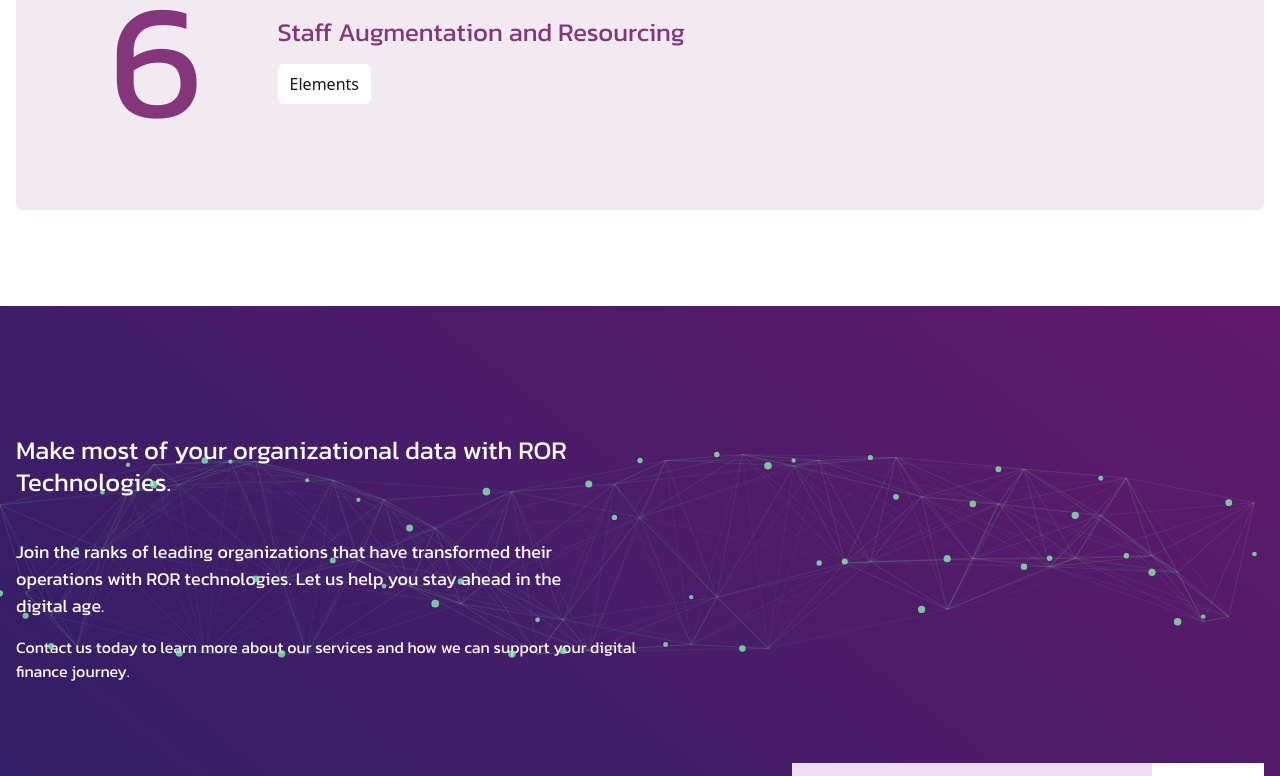
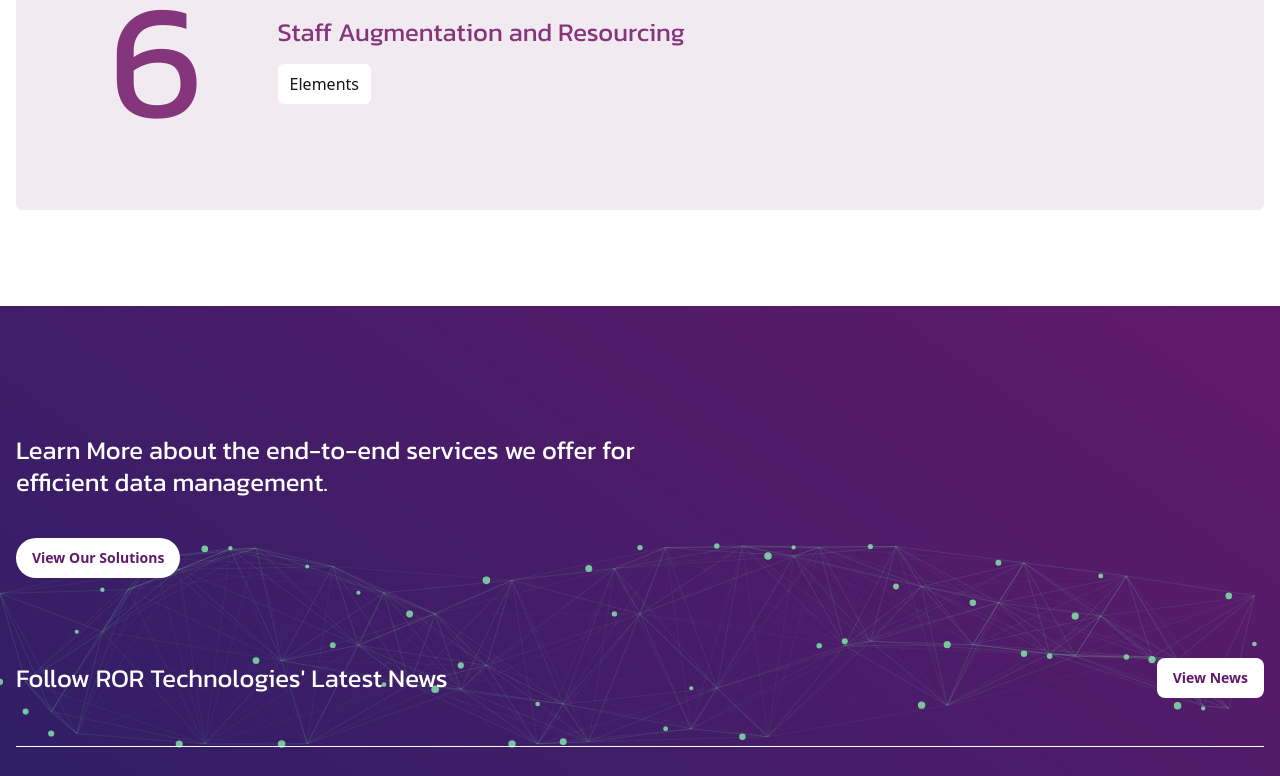
Before and after one commit to venkatsundaraj/ror-tech, a Next.js app: page /our-services in a window 1280 px wide. Shown: the part 2000-2776 px from the top of the page. Built offline with nearby package versions, Linux system fonts and the light colour scheme.

Commit message:
hello-world

```diff
--- a/src/app/_components/background-svg.tsx
+++ b/src/app/_components/background-svg.tsx
@@ -83,7 +83,7 @@ const BackgroundSVG: FC<BackgroundSVGProps> = () => {
               cy={cy}
               r={radius}
               fill={getRandomColor()}
-              className="opacity-75"
+              className="opacity-40"
             />
           );
         })}
@@ -101,7 +101,12 @@ const BackgroundSVG: FC<BackgroundSVGProps> = () => {
         ].map((animPath, i) => {
           const radius = 3 + (i % 4); // Vary radius between 3, 4, 5, and 6
           return (
-            <circle key={`anim-dot-${i}`} fill={getRandomColor()} r={radius}>
+            <circle
+              className="opacity-40"
+              key={`anim-dot-${i}`}
+              fill={getRandomColor()}
+              r={radius}
+            >
               <animateMotion
                 dur={animPath.duration}
                 repeatCount="indefinite"
--- a/src/app/_components/footer.tsx
+++ b/src/app/_components/footer.tsx
@@ -1,11 +1,12 @@
 import { FC } from "react";
-import { Button } from "@/app/_components/ui/button";
+import { Button, buttonVariants } from "@/app/_components/ui/button";
 import { Input } from "@/app/_components/ui/input";
 import Image from "next/image";
 import { menuLinks, socialMediaIcons } from "@/config/marketing";
 import { Icons } from "./icons";
 import Link from "next/link";
 import WavePattern from "./wave-pattern";
+import { cn } from "@/lib/utils";
 
 interface FooterProps {}
 
@@ -15,41 +16,47 @@ const Footer: FC<FooterProps> = ({}) => {
       id="who-we-are"
       className="bg-gradient-to-tr from-primary to-secondary flex items-center justify-center flex-col pt-16 md:pt-24 relative"
     >
-      <div className="container flex items-start justify-start flex-col">
+      <div className="container flex items-start justify-start flex-col z-[2]">
         <div className="flex items-start justify-between gap-4 flex-col  py-8">
           <h4 className="text-tertiary_heading leading-tight font-heading font-normal text-foreground max-w-2xl mb-6">
-            Make most of your organizational data with ROR Technologies.
+            Learn More about the end-to-end services we offer for efficient data
+            management.
           </h4>
-          <span className="text-extra_subtitle_heading font-paragraph font-normal text-foreground max-w-xl">
+          <span className="text-extra_subtitle_heading font-paragraph font-normal text-foreground max-w-xl hidden">
             Join the ranks of leading organizations that have transformed their
             operations with ROR technologies. Let us help you stay ahead in the
             digital age.
           </span>
-          <span className="text-paragraph_heading font-paragraph font-normal text-foreground max-w-2xl">
+          <span className="text-paragraph_heading font-paragraph font-normal text-foreground max-w-2xl hidden">
             Contact us today to learn more about our services and how we can
             support your digital finance journey.
           </span>
+          <Link
+            className={cn(
+              buttonVariants({ variant: "default" }),
+              "bg-background text-secondary font-semibold rounded-3xl hover:bg-background/80 hover:text-secondary"
+            )}
+            href={"/our-solutions"}
+          >
+            View Our Solutions
+          </Link>
         </div>
       </div>
-      <WavePattern className="absolute" />
-      <div className="container flex items-start justify-start flex-col">
+      <WavePattern className="absolute z-[1]" />
+      <div className="container flex items-start justify-start flex-col z-[2]">
         <div className="w-full gap-4 flex items-center justify-between flex-wrap md:flex-nowrap py-8 md:py-12">
           <h4 className="text-tertiary_heading leading-tight font-heading font-normal text-foreground max-w-xl">
-            Join our newsletter to stay updated.
+            Follow ROR Technologies' Latest News
           </h4>
-          <form
-            id="form"
-            className="flex items-center justify-center flex-row h-12"
+          <Link
+            className={cn(
+              buttonVariants({ variant: "default" }),
+              "bg-background text-secondary font-semibold rounded-lg hover:bg-background/80 hover:text-secondary"
+            )}
+            href={"/our-solutions"}
           >
-            <Input
-              className="h-full px-2 rounded-none text-extra_paragraph_heading bg-[#EEDCF2] placeholder:text-secondary font-medium font-heading min-w-[200px] md:min-w-[360px]"
-              type="email"
-              placeholder="Enter your email address"
-            />
-            <Button variant={"secondary"} className="!rounded-none h-full">
-              Submit Now
-            </Button>
-          </form>
+            View News
+          </Link>
         </div>
         <div className="flex gap-4 items-start justify-between flex-wrap md:flex-nowrap py-12 md:py-16 border-y border-foreground w-full">
           <div className="flex flex-col items-start justify-between gap-4">
--- a/src/app/_components/sticky-scale-container.tsx
+++ b/src/app/_components/sticky-scale-container.tsx
@@ -64,9 +64,9 @@ const StickyScaleContainer: FC<StickyScaleContainerProps> = ({}) => {
   return (
     <section
       ref={sectionRef}
-      className="w-screen max-h-[85vh] md:min-h-[100vh] md:max-h-[100vh] bg-transparent bg-fixed flex items-start justify-center relative px-4 md:px-12 z-10"
+      className="w-screen max-h-[85vh] md:min-h-[90vh] md:max-h-[90vh] bg-transparent bg-fixed flex items-start justify-center relative px-4 md:px-12 z-10"
     >
-      <div className="w-full h-[100vh] flex items-center justify-center sticky top-[0px] left-0 ">
+      <div className="container h-[100vh] flex items-center justify-center sticky top-[0px] left-0 ">
         {/* List of sections */}
 
         <div
--- a/src/app/_components/wave-pattern.tsx
+++ b/src/app/_components/wave-pattern.tsx
@@ -95,7 +95,7 @@ const WavePattern: React.FC<pageProps> = ({ className }) => {
   }, []);
 
   return (
-    <div className={cn("w-full h-full bg-transparent", className)}>
+    <div className={cn("w-full h-[80%] bg-transparent", className)}>
       <svg
         ref={svgRef}
         className="w-full h-[400px]"
--- a/src/config/marketing.ts
+++ b/src/config/marketing.ts
@@ -7,12 +7,12 @@ import ScaleAndSecure from "@/config/animated-svg/datapiechart10.json";
 
 export const mainNavContents: MainNavItems = [
   {
-    href: "/#our-solution",
+    href: "/our-solutions",
     title: "Solutions",
     subItems: [],
   },
   {
-    href: "/#end-to-end-services",
+    href: "/our-services",
     title: "Services",
     subItems: [],
   },
@@ -22,12 +22,12 @@ export const mainNavContents: MainNavItems = [
     subItems: [],
   },
   {
-    href: "/#resources",
-    title: "Resources",
+    href: "/case-studies",
+    title: "Case Studies",
     subItems: [],
   },
   {
-    href: "/#who-we-are",
+    href: "/about-us",
     title: "Who We Are",
     subItems: [],
   },
```
